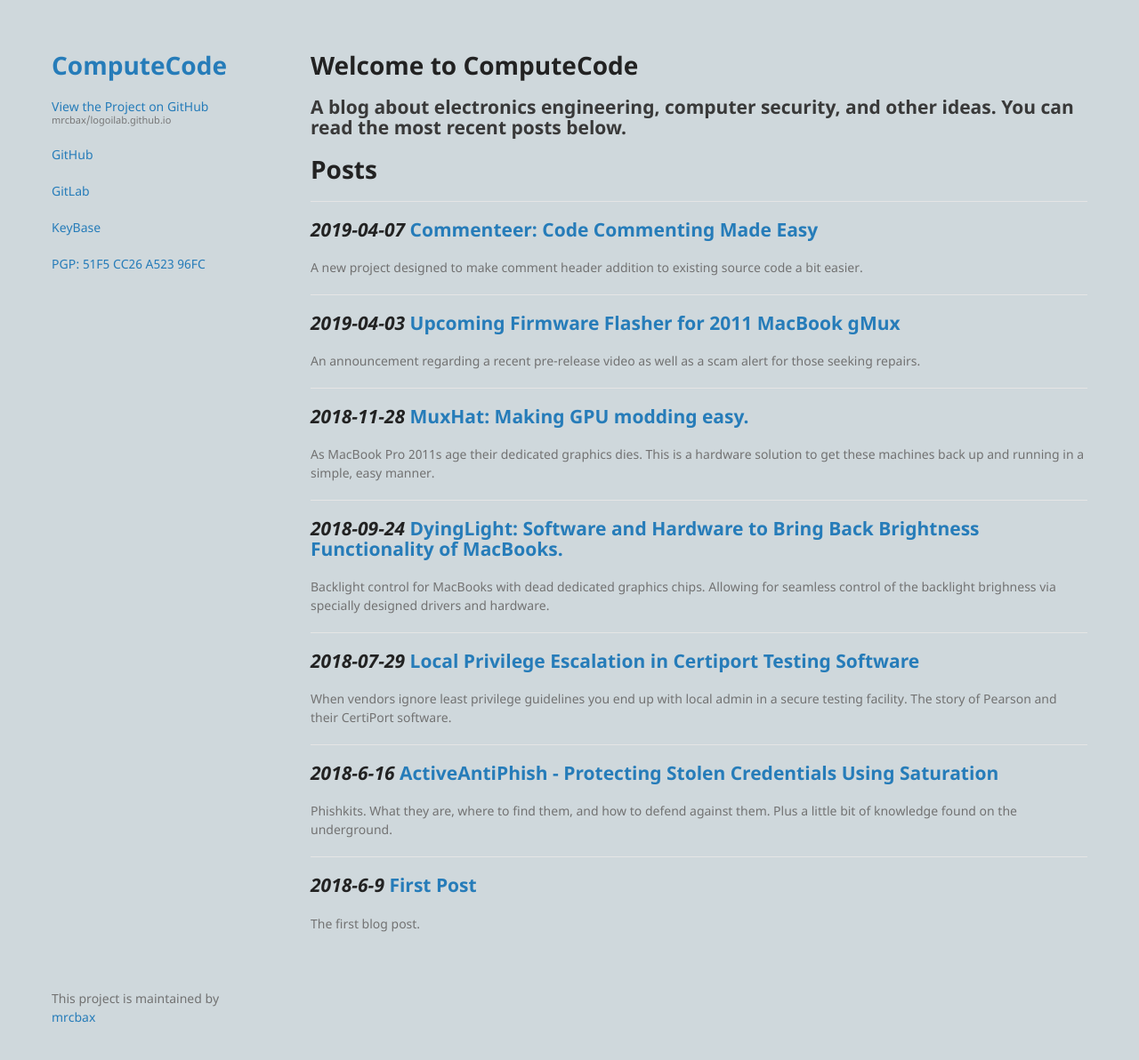
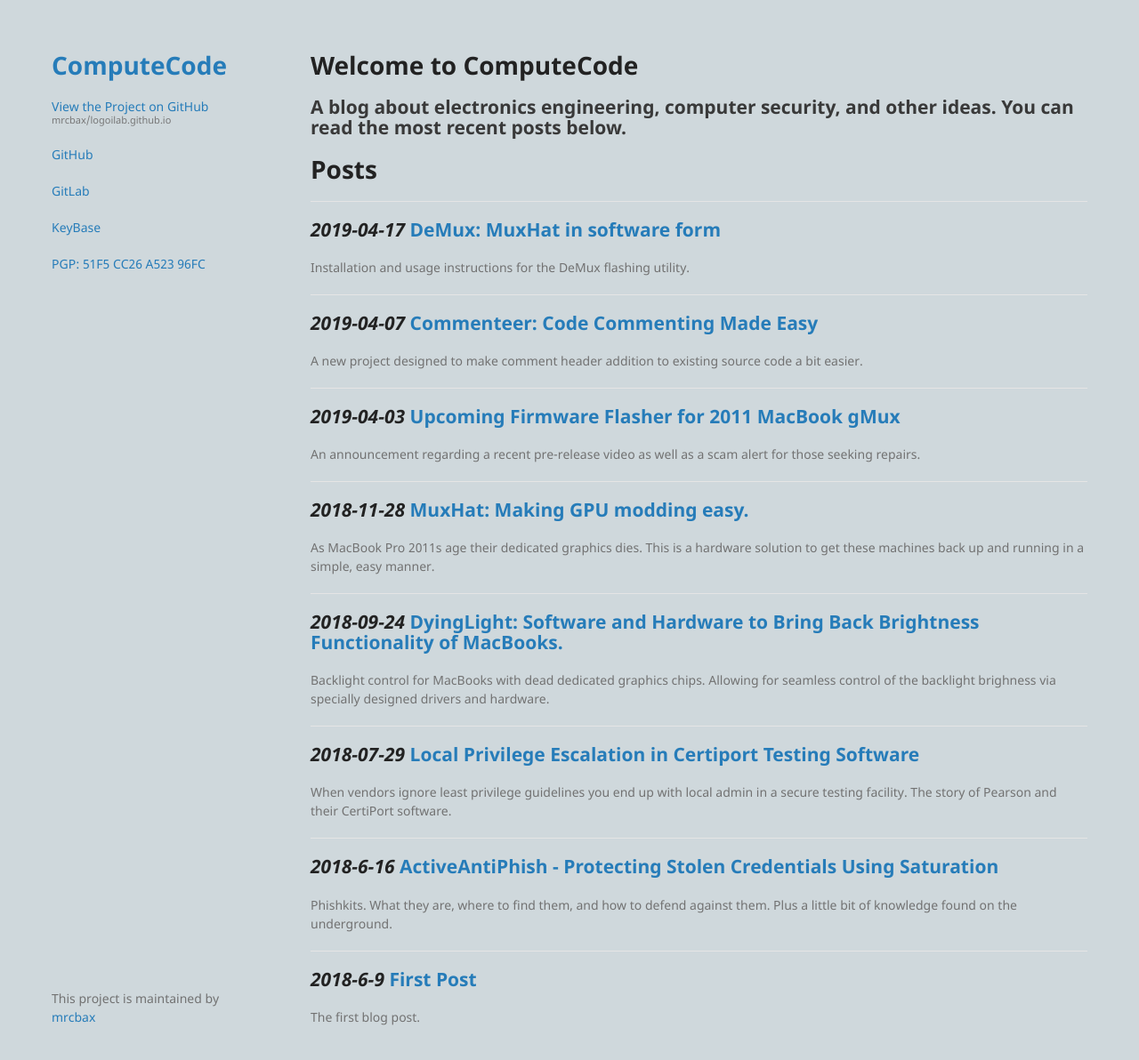
Before and after one commit to mrcbax/logoilab.github.io, a Jekyll site: the page built from index.md, in a window 1280 px wide and 1224 px high. Shown: the top 1192 px of the window at 89% size. Built offline with Jekyll 4.4.1, drawn with Linux system fonts in a browser that asks for light colours; the repository's description, which GitHub fills in, is left out.

Commit message:
updated index

```diff
--- a/index.md
+++ b/index.md
@@ -12,6 +12,13 @@ A blog about electronics engineering, computer security, and other ideas. You ca
 
 Posts
 ===
+
+<hr>
+
+<strong> _2019-04-17_ [ DeMux: MuxHat in software form](Demux.html)</strong>
+---
+
+Installation and usage instructions for the DeMux flashing utility.
 
 <hr>
 
```
